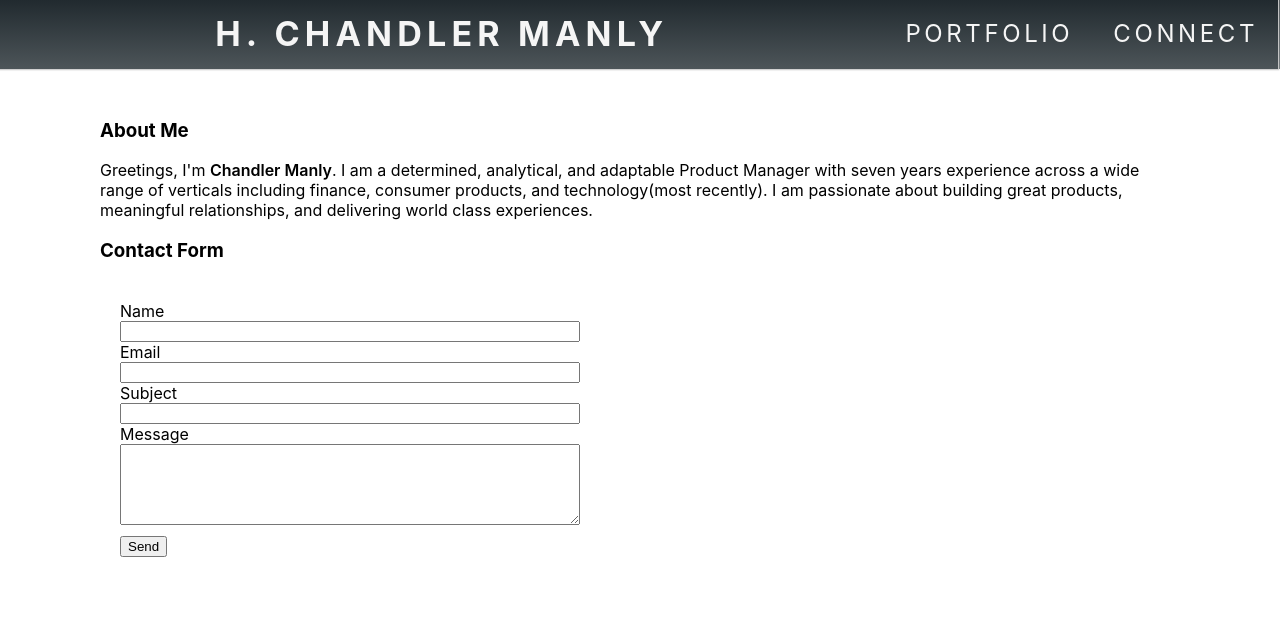
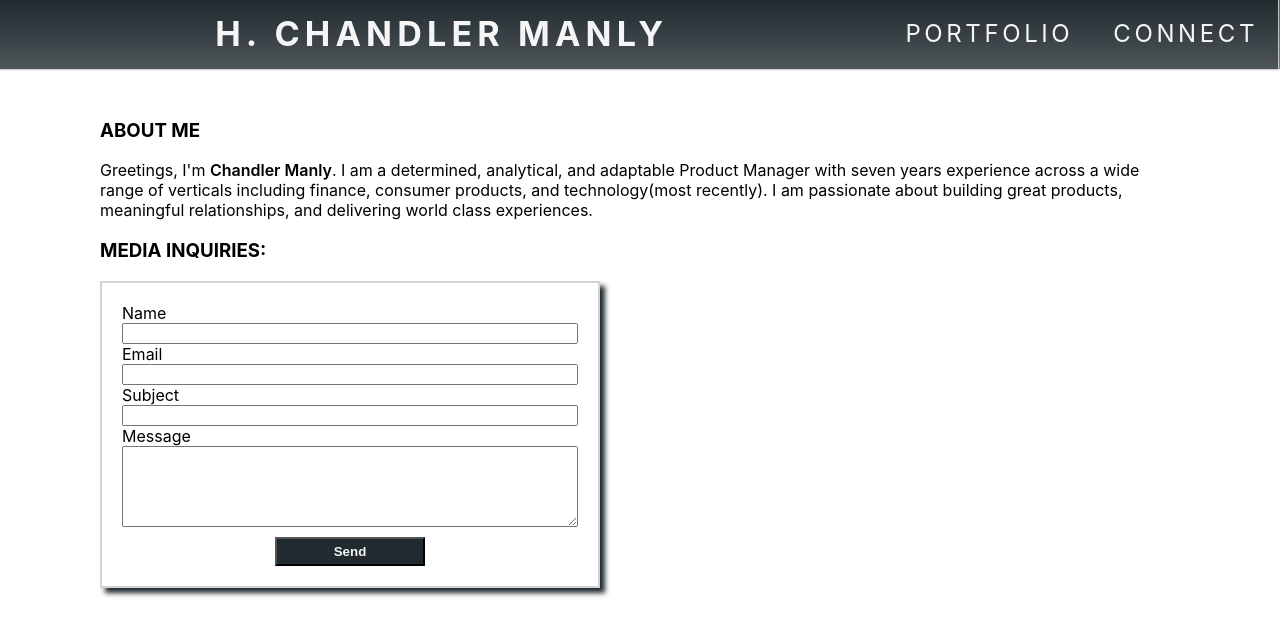
Before and after one commit to Chandler-Manly/chandler-manly, a React (Create React App) app in the folder client/: page /connect in a window 1280 px wide. Shown: the top 636 px of the page. Built offline with nearby package versions, Linux system fonts and the light colour scheme.

Commit message:
updated language

```diff
--- a/client/src/assets/Connect.css
+++ b/client/src/assets/Connect.css
@@ -2,6 +2,8 @@
   display: flex;
   flex-direction: column;
   width: 500px;
+  border: 2px solid lightgray;
+  box-shadow: 5px 5px 5px #212a2f;
 }
 
 .form-group-one{
@@ -29,5 +31,25 @@
 }
 
 .submit-button{
+  display:flex;
+  justify-content: center;
   margin-top: 10px;
 }
+
+button{
+  background-color: #212a2f;
+  color: whitesmoke;
+  width: 150px;
+  padding: 5px;
+  font-weight: 600;
+
+}
+
+button:hover{
+  background-color: whitesmoke;
+  color: #212a2f;
+  width: 125px;
+  font-weight: 600;
+  transform: scale(1.02);
+
+}
--- a/client/src/components/shared/Nav.jsx
+++ b/client/src/components/shared/Nav.jsx
@@ -8,7 +8,7 @@ const Nav = () => {
         <nav>
         <div className="nav">
           <div className="logo">
-                <NavLink to='/'>H. Chandler Manly</NavLink>
+                <NavLink to='/'>H. Chandler Manly </NavLink>
                 </div>
           <div className="links">
                     {/* <a href="/" className="fa fa-home"></a> */}
--- a/client/src/screens/Connect.jsx
+++ b/client/src/screens/Connect.jsx
@@ -1,6 +1,6 @@
 import React from "react";
 import Layout from "../components/shared/Layout";
-import '../assets/Connect.css'
+import "../assets/Connect.css";
 
 export default function Connect() {
   return (
@@ -13,7 +13,7 @@ export default function Connect() {
             alt="Chandler-Manly"
           />
         </div> */}
-        <h3>About Me</h3>
+        <h3>ABOUT ME</h3>
         <div className="about-me">
           Greetings, I'm <div className="my-name-is-neo">Chandler Manly</div>. I
           am a determined, analytical, and adaptable Product Manager with seven
@@ -22,7 +22,7 @@ export default function Connect() {
           about building great products, meaningful relationships, and
           delivering world class experiences.
         </div>
-<h3>Contact Form</h3>
+        <h3>MEDIA INQUIRIES:</h3>
         <div className="contact-form">
           <form
             method="POST"
@@ -42,9 +42,6 @@ export default function Connect() {
               </div>
             </div>
           </form>
-
-
-
         </div>
       </div>
     </Layout>
--- a/client/src/screens/Home.jsx
+++ b/client/src/screens/Home.jsx
@@ -12,7 +12,7 @@ const Home = () => {
         </div>
 
         <Link to="/portfolio">
-          <div className="view-portfolio">View Portfolio</div>
+          <div className="view-portfolio">VIEW PORTFOLIO</div>
         </Link>
         <div>
           <h3>Finance, Entrepreneurship, and Technology</h3>
@@ -24,11 +24,10 @@ const Home = () => {
           highlights include:
           <br />
           <br />
-          <li>Drawing a blank during my first whiteboard challenge</li>
-          <li>Referring to Tom Brady when asked, "What's a MVP?"</li>
+          <li>Drawing a blank during my first whiteboard challenge and subsequently spending the weekend on codewars</li>
+          <li>Referring to Tom Brady when asked, "What's a MVP?" then learning firsthand how to design, develop, and deploy three independent projects and one collaborative</li>
           <li>
-            Sharing my favorite breakfast is an ultimate smoked Salmon bagel and
-            bottomless cortados
+            Sharing my favorite breakfast is an ultimate smoked Salmon bagel and cortados
           </li>
         </div>
       </div>
```
